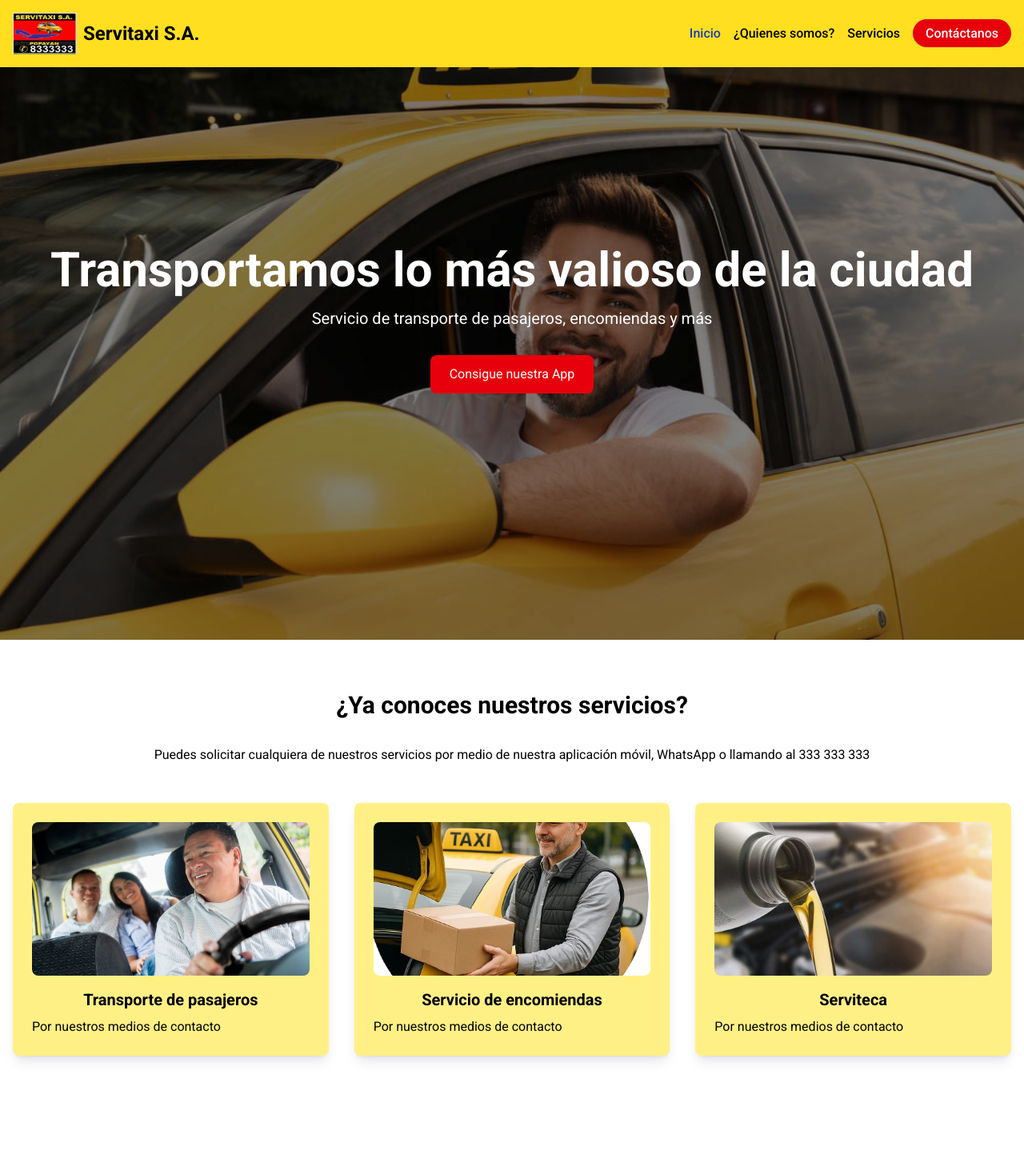
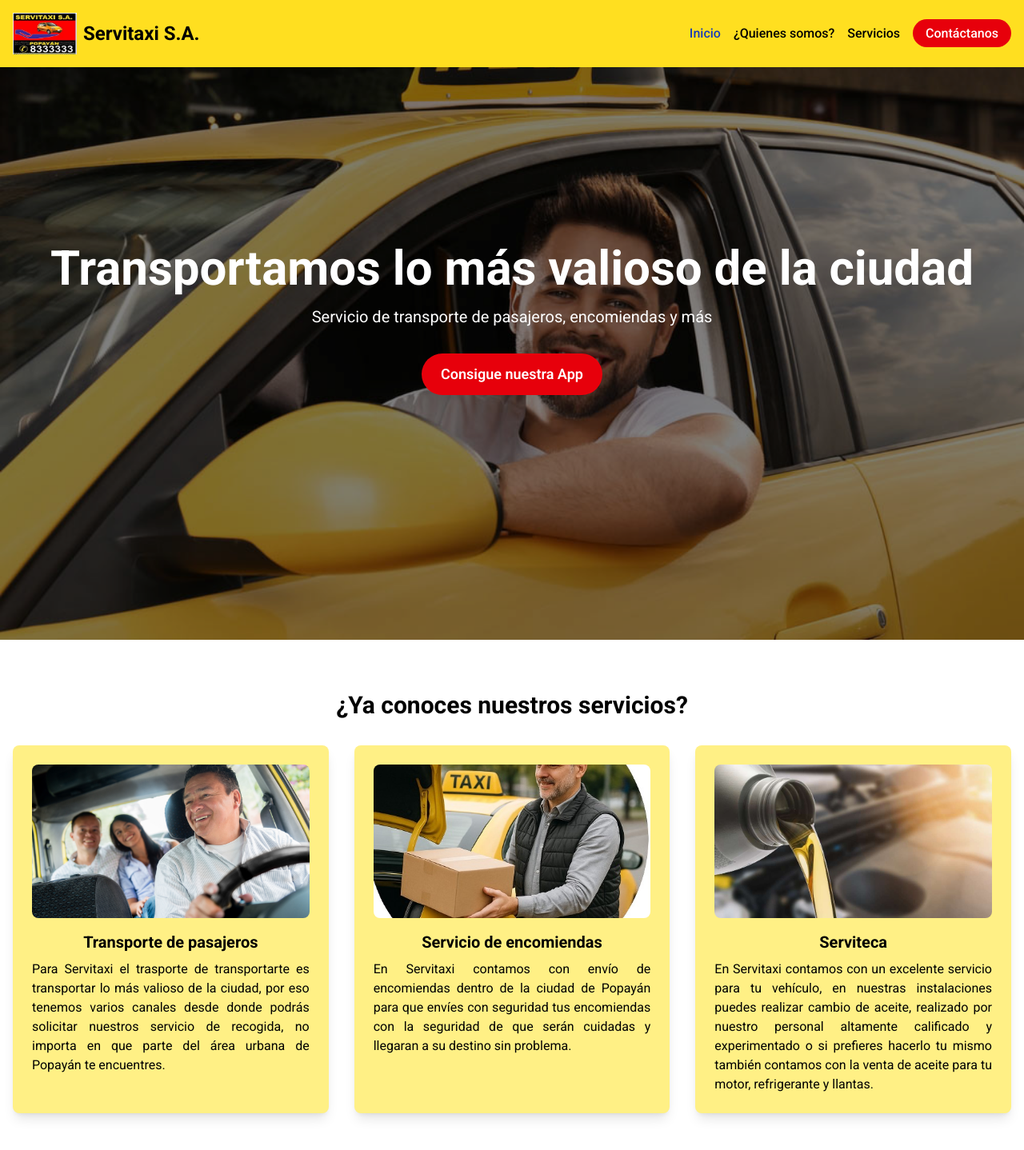
Before and after one commit to JuanMartinezF/servitaxi-web-page, a React (Vite) app: page / in a window 1280 px wide. Shown: the top 1438 px of the page at 80% size. Built offline with nearby package versions, Linux system fonts and the light colour scheme; grey boxes are pictures that could not be loaded.

Commit message:
Se añadieron textos en las tarjetas, se acomodo el boton de consigue nuestra app

```diff
--- a/package.json
+++ b/package.json
@@ -10,6 +10,8 @@
     "preview": "vite preview"
   },
   "dependencies": {
+    "@chakra-ui/react": "^3.25.0",
+    "@emotion/react": "^11.14.0",
     "@tailwindcss/vite": "^4.1.12",
     "react": "^19.1.1",
     "react-dom": "^19.1.1",
--- a/src/pages/Home.jsx
+++ b/src/pages/Home.jsx
@@ -19,12 +19,9 @@
                     <p className="text-xl mb-8">
                         Servicio de transporte de pasajeros, encomiendas y más
                     </p>
-                    <Link
-                        to="/app"
-                        className="bg-red-600 text-white px-6 py-3 rounded-lg hover:bg-red-700 transition-colors"
-                    >
+                    <button to="/app" className="bg-red-600 text-white px-6 py-3 rounded-full text-lg font-semibold transition-colors hover:bg-red-700 cursor-pointer">
                         Consigue nuestra App
-                    </Link>
+                    </button>
                 </div>
             </section>
 
@@ -34,9 +31,6 @@
                     <h2 className="text-3xl font-bold text-center mb-8">
                         ¿Ya conoces nuestros servicios?
                     </h2>
-                    <p className="text-center mb-12">
-                        Puedes solicitar cualquiera de nuestros servicios por medio de nuestra aplicación móvil, WhatsApp o llamando al 333 333 333
-                    </p>
                     <div className="grid grid-cols-1 md:grid-cols-3 gap-8">
                         <div className="bg-yellow-200 p-6 rounded-lg shadow-lg">
                             <img
@@ -45,7 +39,8 @@
                                 className="w-full h-48 object-cover rounded-lg mb-4"
                             />
                             <h3 className="text-xl font-bold mb-2 text-center">Transporte de pasajeros</h3>
-                            <p>Por nuestros medios de contacto</p>
+                            <p className="text-justify">Para Servitaxi el trasporte de transportarte es transportar lo más valioso de la ciudad, por eso tenemos varios canales desde donde podrás solicitar nuestros servicio de recogida, no importa en que parte del área urbana de Popayán te encuentres.</p>
+
                         </div>
                         {/* Agrega las otras dos tarjetas de servicios de manera similar */}
                         <div className="bg-yellow-200 p-6 rounded-lg shadow-lg">
@@ -55,7 +50,7 @@
                                 className="w-full h-48 object-cover rounded-lg mb-4"
                             />
                             <h3 className="text-xl font-bold mb-2 text-center">Servicio de encomiendas</h3>
-                            <p>Por nuestros medios de contacto</p>
+                            <p className="text-justify">En Servitaxi contamos con envío de encomiendas dentro de la ciudad de Popayán para que envíes con seguridad tus encomiendas con la seguridad de que serán cuidadas y llegaran a su destino sin problema.</p>
                         </div>
                         <div className="bg-yellow-200 p-6 rounded-lg shadow-lg">
                             <img
@@ -64,7 +59,7 @@
                                 className="w-full h-48 object-cover rounded-lg mb-4"
                             />
                             <h3 className="text-xl font-bold mb-2 text-center">Serviteca</h3>
-                            <p>Por nuestros medios de contacto</p>
+                            <p className="text-justify">En Servitaxi contamos con un excelente servicio para tu vehículo, en nuestras instalaciones puedes realizar cambio de aceite, realizado por nuestro personal altamente calificado y experimentado o si prefieres hacerlo tu mismo también contamos con la venta de aceite para tu motor, refrigerante y llantas.</p>
                         </div>
                     </div>
                 </div>
```
Also changed, not shown: 1 other file (tests, documents, lock files or other folders).
